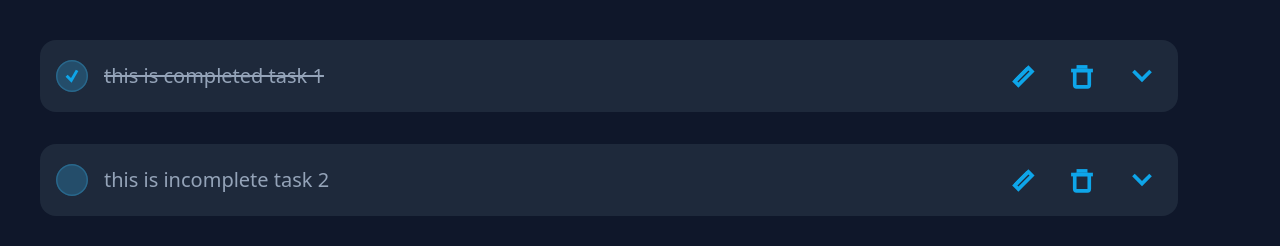
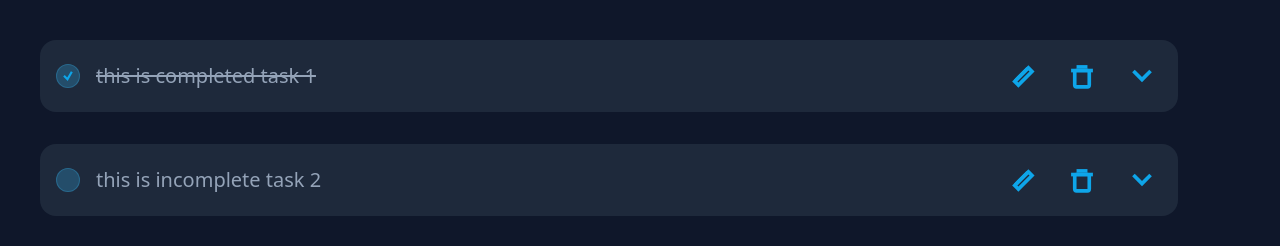
Before and after one commit to grishrana/todo, a React app in the folder frontend/: page / in a window 1280 px wide. Shown: the top 246 px of the page. Built offline with nearby package versions, Linux system fonts and the light colour scheme; the HTML template or start-up script is replaced by a standard one.

Commit message:
fix: check task to mark done

```diff
--- a/frontend/src/components/create-todo/CreateTodoDialog.jsx
+++ b/frontend/src/components/create-todo/CreateTodoDialog.jsx
@@ -14,7 +14,7 @@ export default function CreateTodoDialog() {
   const [open, setOpen] = useState(false);
   const [title, setTitle] = useState("");
   const [date, setDate] = useState("");
-  const [priority, setPriority] = useState("");
+  const [priority, setPriority] = useState("medium");
   const [description, setDescription] = useState("");
 
   const handleSubmit = async (e) => {
--- a/frontend/src/components/ui/TodoItem.jsx
+++ b/frontend/src/components/ui/TodoItem.jsx
@@ -1,4 +1,4 @@
-import React from "react";
+import React, { useState } from "react";
 import checkedIcon from "../../assets/checked-icon.svg";
 import uncheckedIcon from "../../assets/unchecked-icon.svg";
 import DeleteTodo from "./DeleteTodo";
@@ -6,17 +6,22 @@ import ShowTodo from "./ShowTodo";
 import UpdateTodoDialog from "../update-todo/UpdateTodoDialog";
 
 function TodoItem({ todo }) {
+  const [completed, setCompleted] = useState(todo.completed);
   return (
     <div className="w-[90%] h-auto m-8 p-4 bg-[#1e293b] rounded-2xl flex items-center justify-between">
       <div className="flex items-center gap-4">
-        {todo.completed ? (
+        {completed ? (
           <>
-            <img src={checkedIcon} alt="checked item" className="cursor-pointer hover:scale-111 w-8" />
+            <button onClick={()=>setCompleted(!completed)}>
+              <img src={checkedIcon} alt="checked item" className="cursor-pointer hover:scale-104 w-6" />
+            </button>
             <div className="text-xl line-through">{todo.title}</div>
           </>
         ) : (
           <>
-            <img src={uncheckedIcon} alt="unchecked item" className="cursor-pointer hover:scale-111 w-8" />
+            <button onClick={()=>setCompleted(!completed)}>
+              <img src={uncheckedIcon} alt="unchecked item" className="cursor-pointer hover:scale-104 w-6" />
+            </button>
             <div className="text-xl">{todo.title}</div>
           </>
         )}
```
